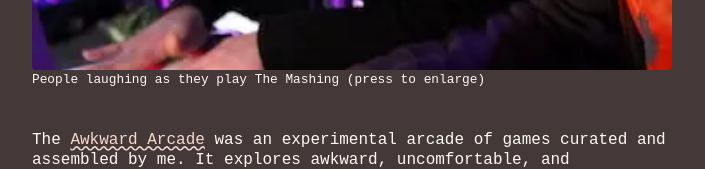
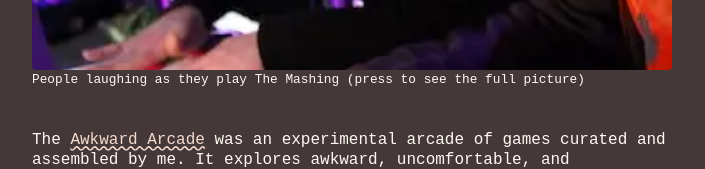
Before and after one commit to jrmedd/jamesmedd.co.uk, a React (Vite) app: page /projects/arcade in a window 1280 px wide. Shown: the part 632-801 px from the top of the page, without its empty margins (288-993 px from the left). Built offline with nearby package versions, Linux system fonts and the light colour scheme; a web font is replaced by a local one.

Commit message:
Update LightBox.jsx

```diff
--- a/src/components/LightBox.jsx
+++ b/src/components/LightBox.jsx
@@ -36,7 +36,7 @@ export const Lightbox = props => {
     <>
     <StyledFigure>
       <RectangularImage src={props.src} alt={props.alt} onClick={openLightbox} />
-      <StyledFigCaption>{ props.alt } (press to enlarge)</StyledFigCaption>
+      <StyledFigCaption>{ props.alt } (press to see the full picture)</StyledFigCaption>
     </StyledFigure>
       {isOpen && (
         <Overlay onClick={closeLightbox}>
```
